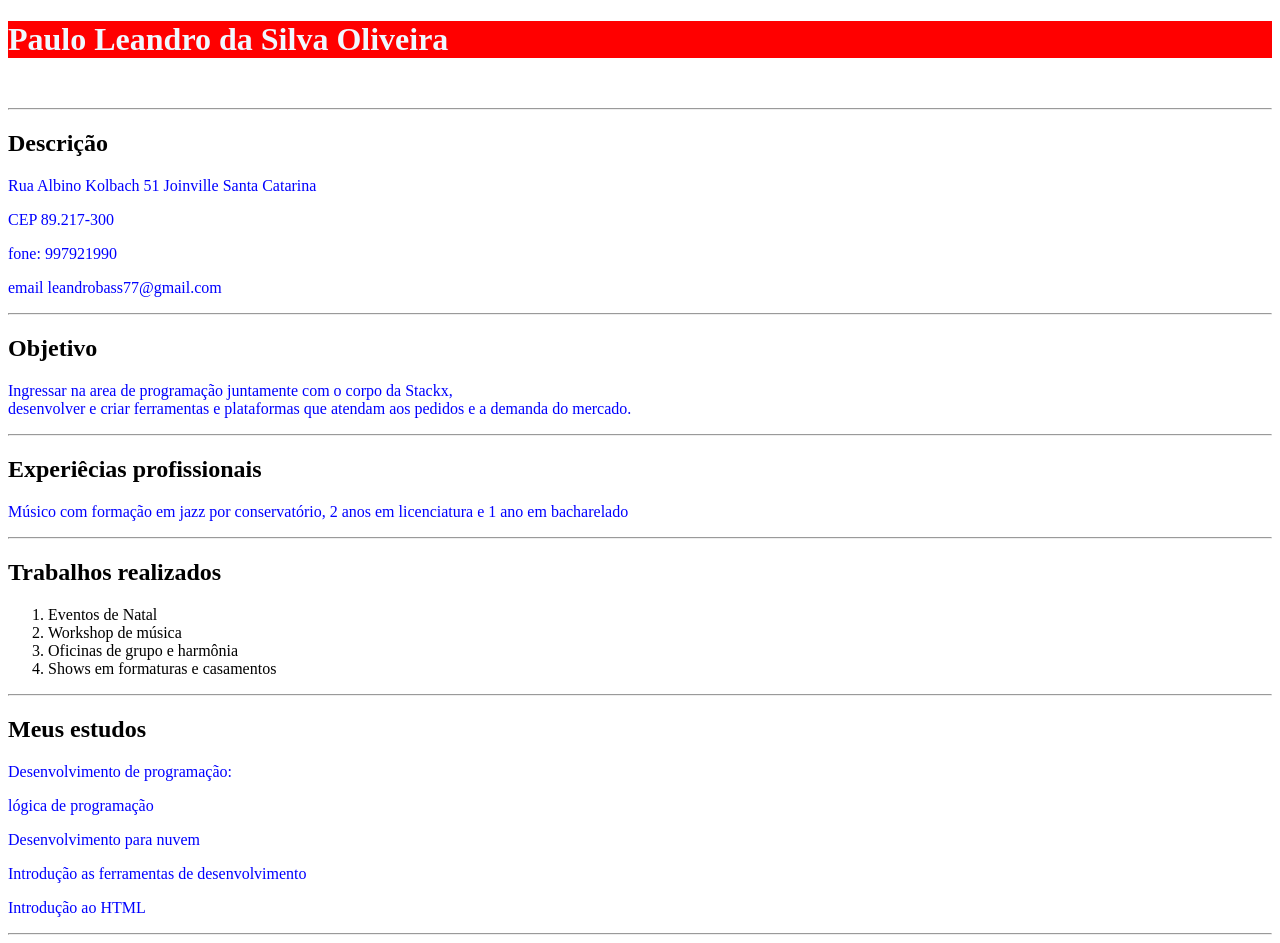
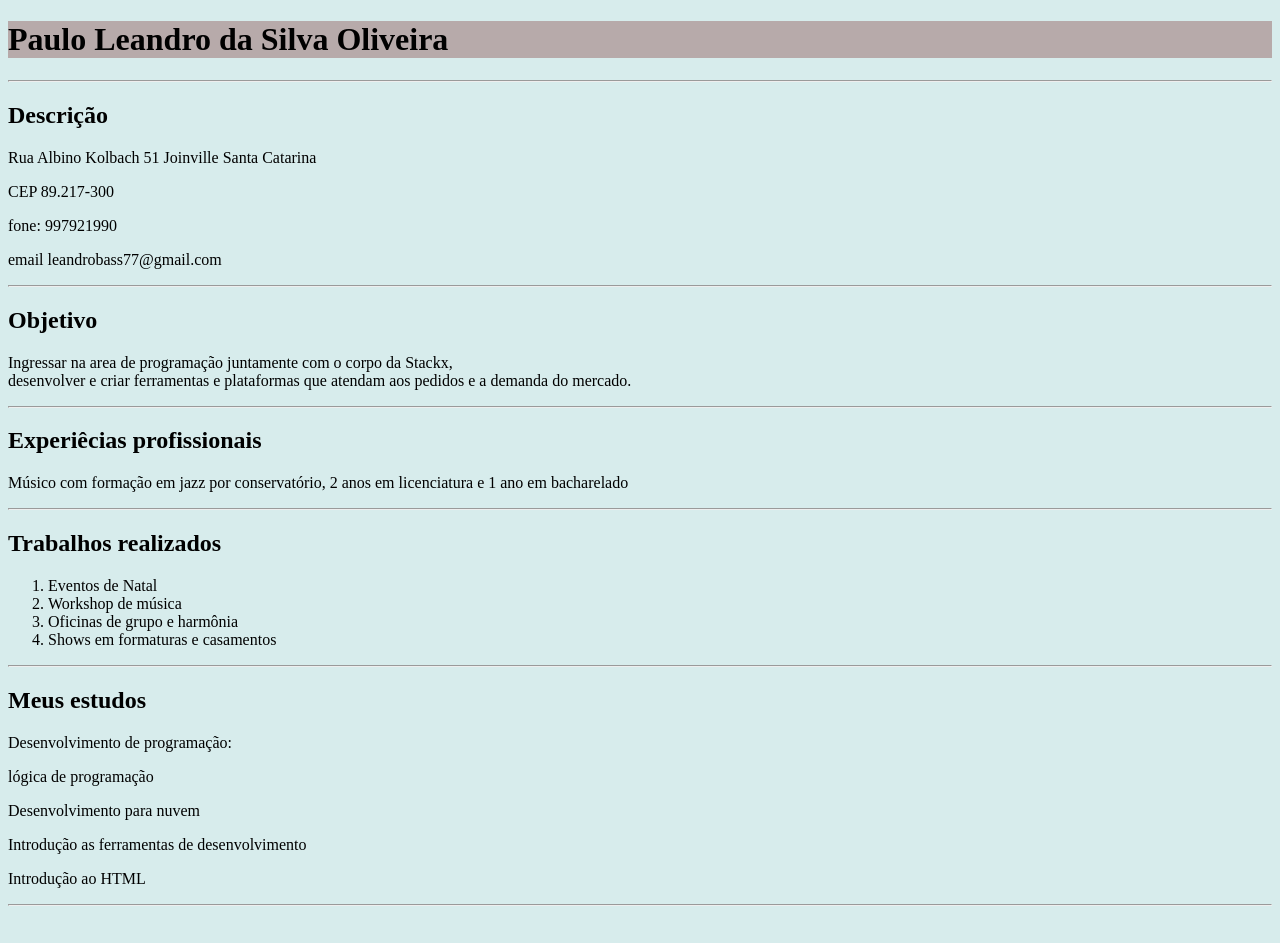
Before and after one commit to Leandrobass77/stackx-curriculo-css, a plain HTML site: page index.html in a window 1280 px wide. After the commit the page ends 914 px from the top, so only its background shows below. Drawn offline with Linux system fonts and the light colour scheme.

Commit message:
atualização de arquivos

```diff
--- a/estilo/estilo.css
+++ b/estilo/estilo.css
@@ -1,10 +1,13 @@
+body{
+    background-color: rgb(215, 236, 236);
+}
 p {
-    color : blue;
+    color : black;
 }
 
 .container {
-    background: red;
-    color: aliceblue;
+    background: rgb(183, 170, 170);
+    color: black;
 }
 
 #text {
--- a/index.html
+++ b/index.html
@@ -1,24 +1,17 @@
 <!DOCTYPE html>
 <html lang="pt-BR">
 <head>
-
     <meta charset="UTF-8">
-
     <meta name="viewport" content="width=device-width,initial-scale=1.0" />
-
     <title>Meu curriculo</title>
     <link rel="shortcut icon" href="./imge/resume.png" type="image/x-icon" />
-        <link rel="stylesheet" href="/estilo/estilo.css"
-
+    <link rel="stylesheet" href="/estilo/estilo.css">
 </head>
 <body>
-
-
     <div class="container">
         <h1>Paulo Leandro da Silva Oliveira</h1>
-    <p id="text"/p>
     </div>
-
+    <!--  -->
     <div>
         <hr />
         <h2>Descrição</h2>
@@ -28,7 +21,7 @@
         <p>fone: 997921990</p>
         <p>email leandrobass77@gmail.com</p>
     </div>
-
+    <!--  -->
     <div>
         <hr />
         <h2>Objetivo</h2>
```
Lines whose indentation alone changed are shown as unchanged.
